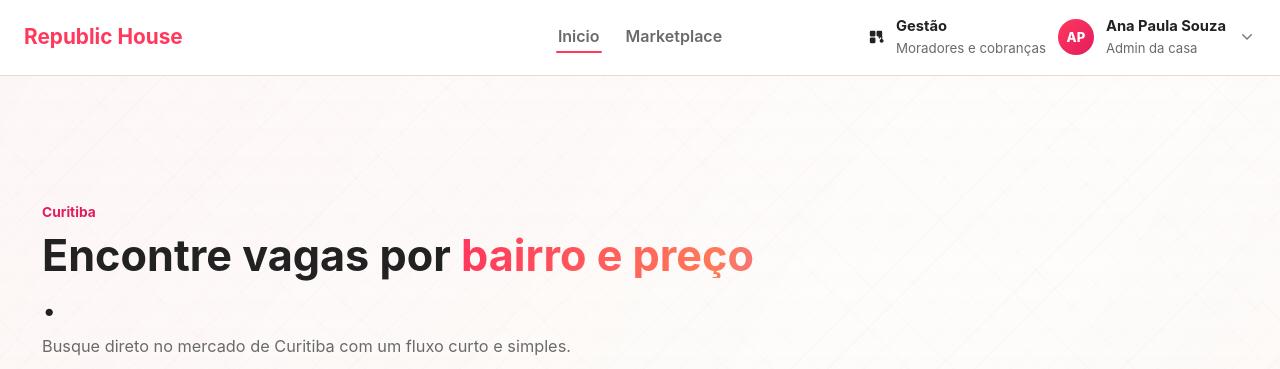
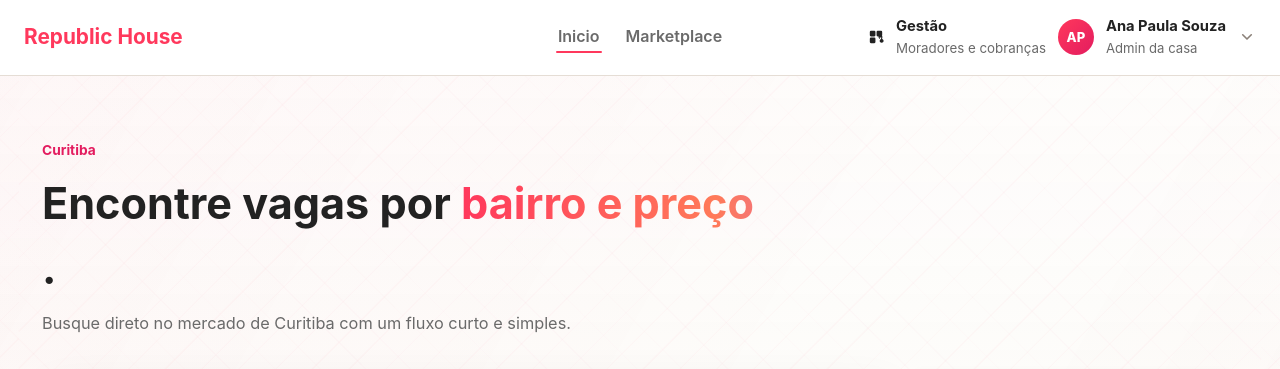
Before and after one commit to felipebassetti/home-manager, an Angular app in the folder apps/web/: page / in a window 1280 px wide. Shown: the top 369 px of the page. Built offline with nearby package versions, Linux system fonts and the light colour scheme.

Commit message:
fix(dashboard): kin height and margin

```diff
--- a/apps/web/src/app/app.css
+++ b/apps/web/src/app/app.css
@@ -380,7 +380,7 @@
 .page-frame {
   max-width: 1240px;
   margin: 0 auto;
-  margin-top: var(--topbar-offset);
+  margin-top: 30px;
   padding: 20px 20px 40px;
 }
 
--- a/apps/web/src/app/pages/home/home.page.css
+++ b/apps/web/src/app/pages/home/home.page.css
@@ -28,7 +28,7 @@
 .discover-head h1 {
   margin: 10px 0 12px;
   font-size: 2.7rem;
-  line-height: 1.04;
+  line-height: 1.5;
 }
 
 .discover-head p,
```
